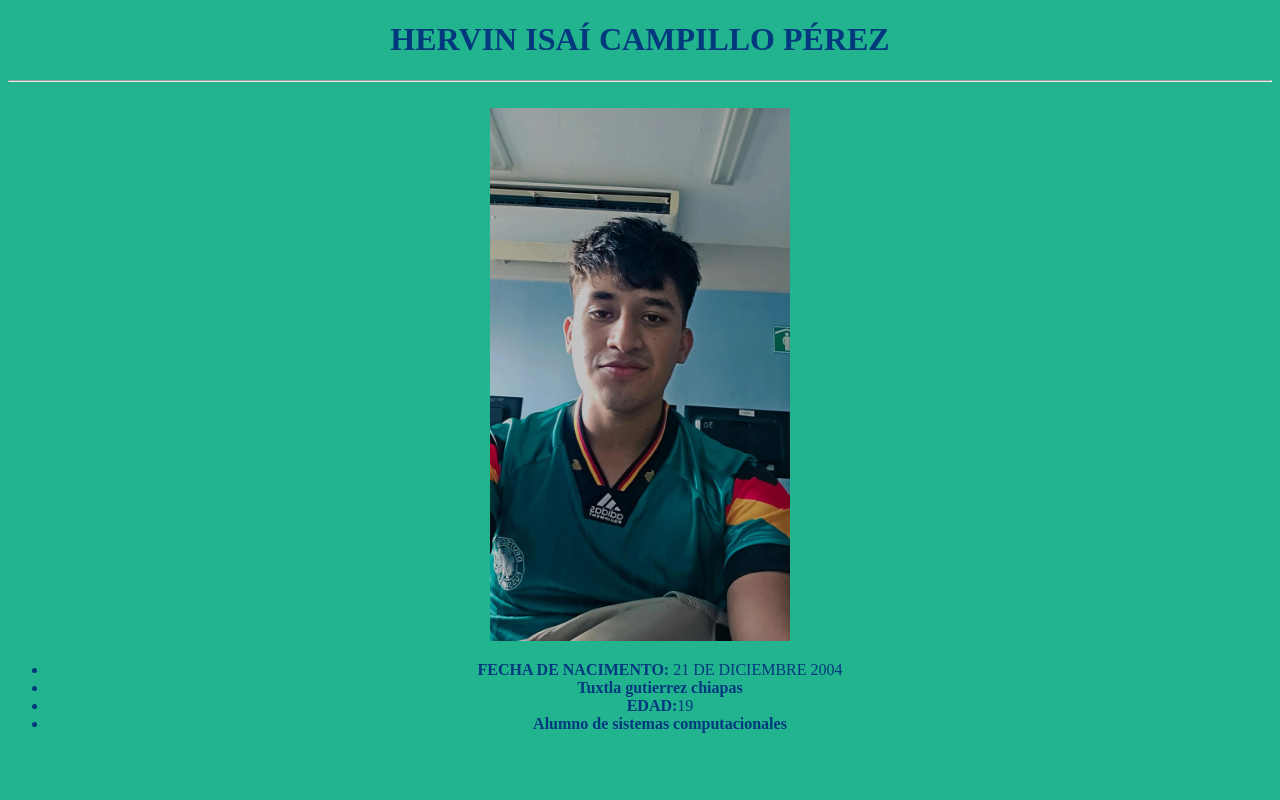
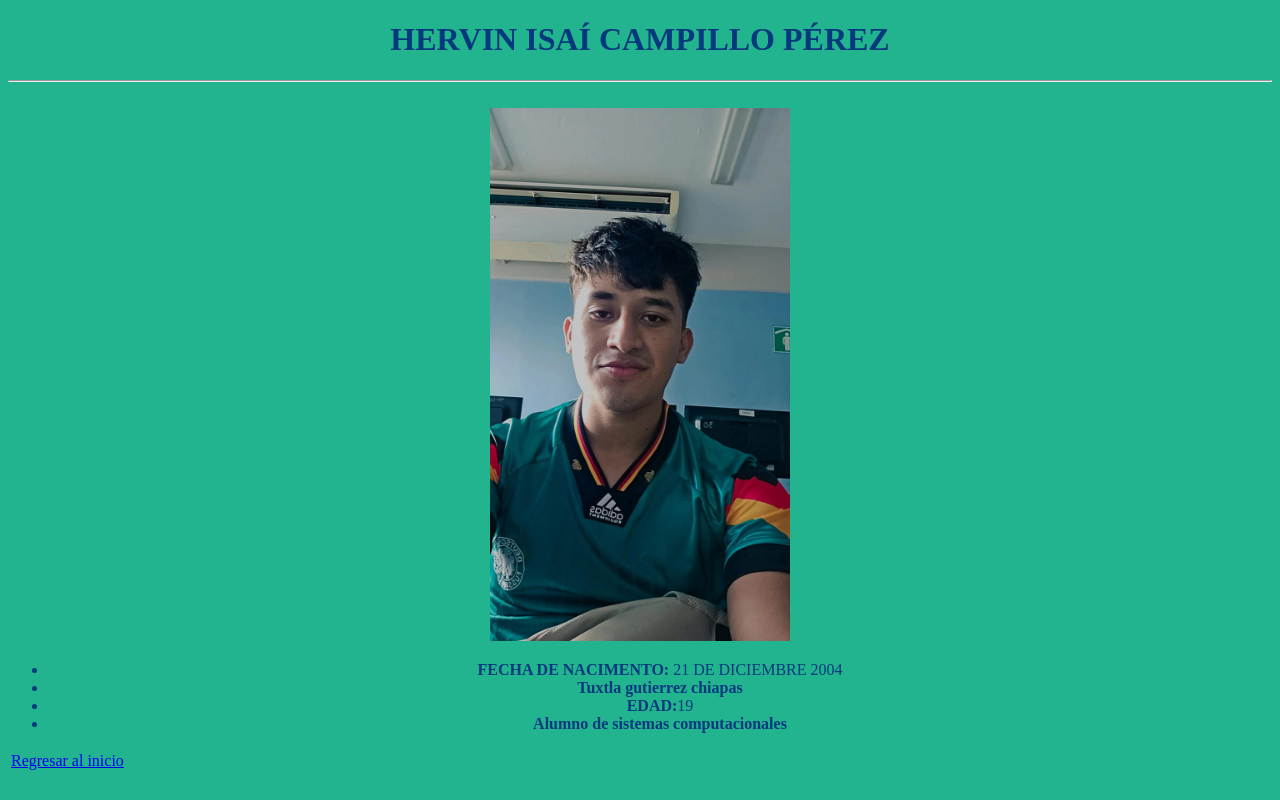
Before and after one commit to CNGamboardz/Perfiles, a plain HTML site: page hervin.html in a window 1280 px wide. Drawn offline with Linux system fonts and the light colour scheme.

Commit message:
se agrego el boton

```diff
--- a/hervin.html
+++ b/hervin.html
@@ -37,7 +37,7 @@ table{
         </ul>
 
         <tr>
-            <td></td>
+            <center><td><a href="index.html">Regresar al inicio</a></td></center>
         </tr>
     </table>
 
```
